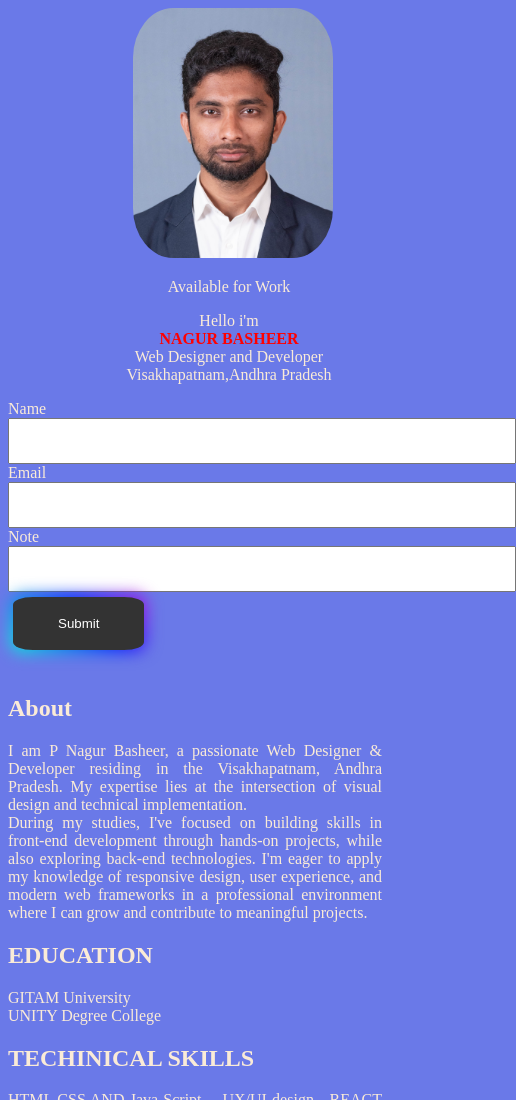
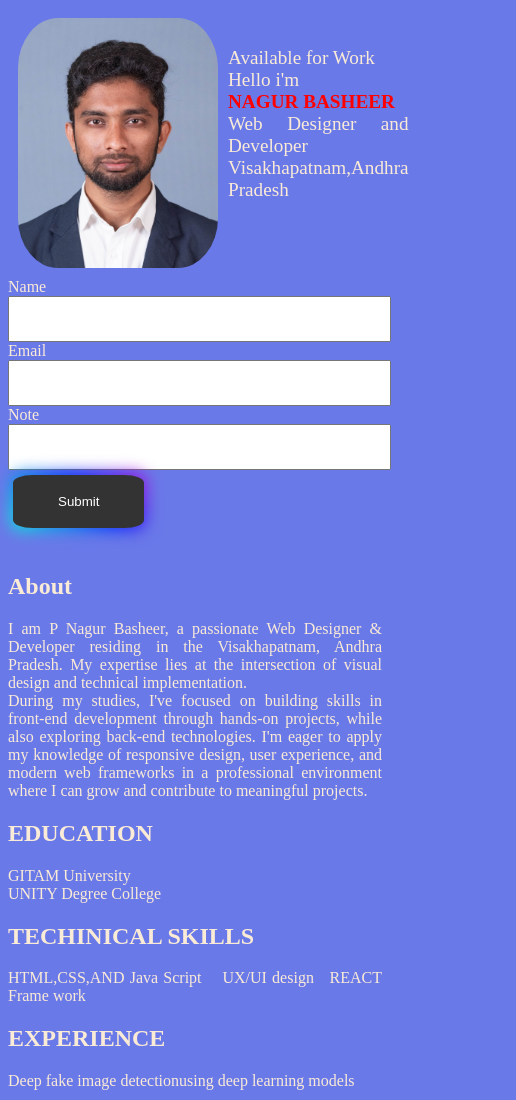
Before and after one commit to Basheerpattan/myresume, a plain HTML site: page index.html in a window 390 px wide. Shown: the top 1100 px of the page, 516 px wide, since content can reach past the window. Drawn offline with Linux system fonts and the light colour scheme.

Commit message:
index.html

```diff
--- a/index.html
+++ b/index.html
@@ -104,22 +104,26 @@
   .container{
         flex-direction: column;
     }
+
 input{
        position: sticky;
-        width:200%;
+        width:150%;
         height:40px;
 }
 img{
-   position:relative;
-   left:50%;
+    margin: 10px;
    border-radius: 20%;
+   float: left;
 }
 .heading{
+    display: flex;
     position: relative;
-    left:6em;
-    text-align: center;
+    top:20px;
+    font-size: larger;
 }
-
+.right-side{
+    width:100%;
+}
 }
 
 </style>
@@ -129,8 +133,7 @@ img{
         <div class="left-side">
             <img src="./my pic.jpg" alt="mypic">
             <div class="heading">
-                <p>Available for Work</p>
-                <p> Hello i'm<br/><span><strong> NAGUR BASHEER</strong></span><br/>Web Designer and Developer<br/>Visakhapatnam,Andhra Pradesh</p>
+                <p>Available for Work<br/> Hello i'm<br/><span><strong> NAGUR BASHEER</strong></span><br/>Web Designer and Developer<br/>Visakhapatnam,Andhra Pradesh</p>
             </div>
             <div class="contact">
              <form>
```
